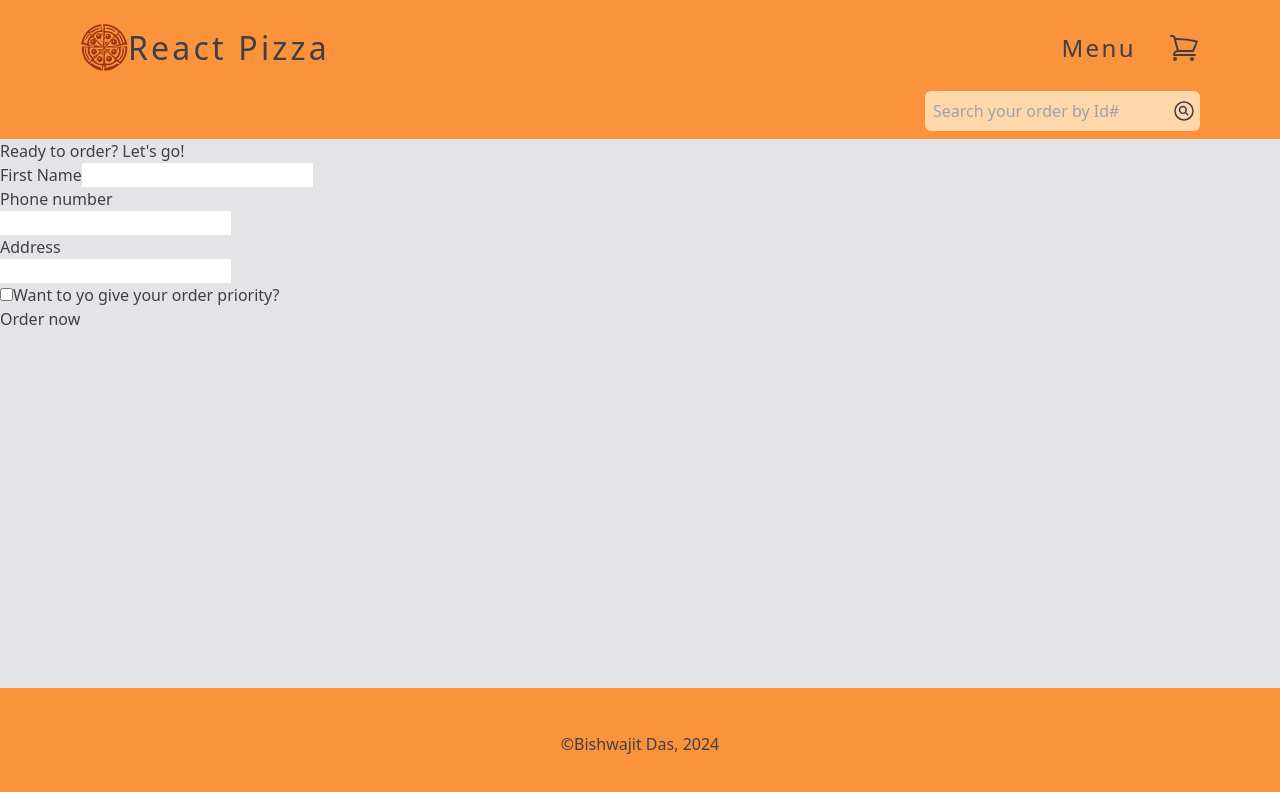
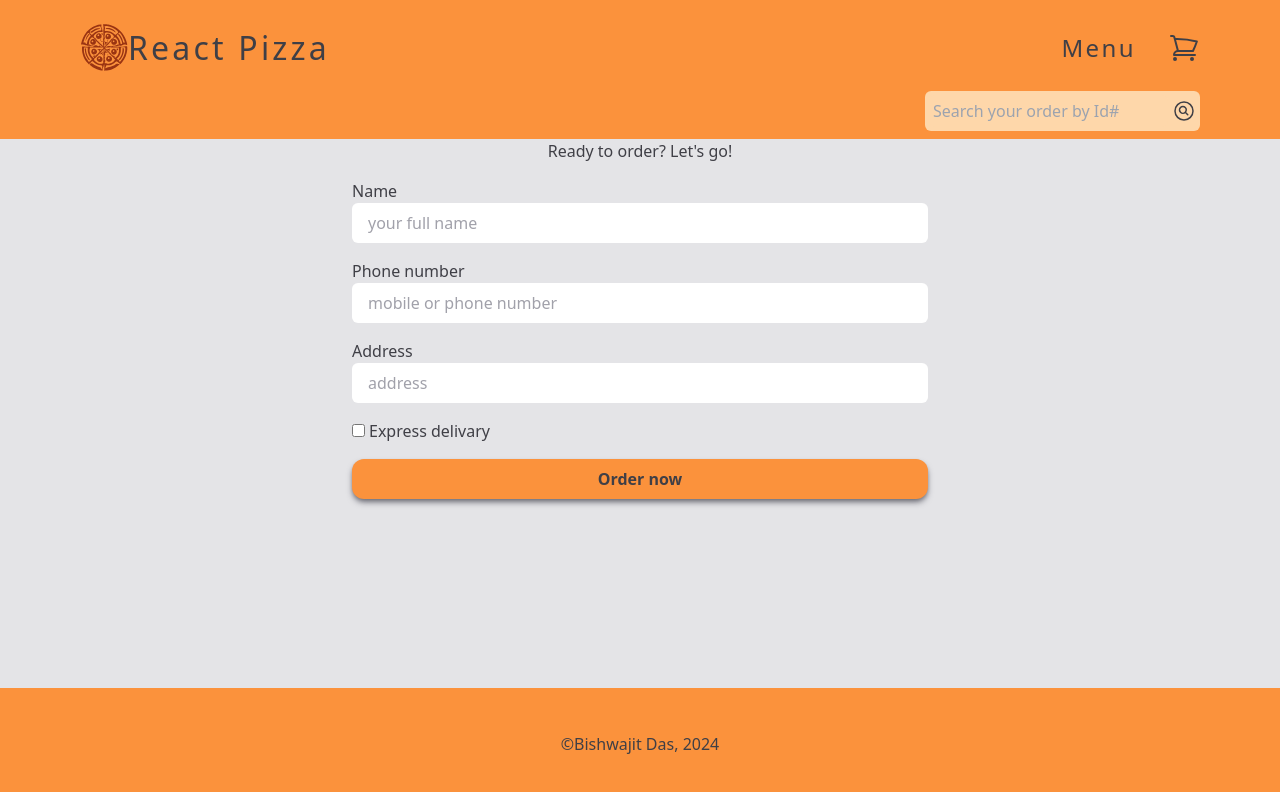
Before and after one commit to Bishwajitkuat/react_pizzas, a React (Vite) app: page /order/new in a window 1280 px wide. Shown: the top 792 px of the page. Built offline with nearby package versions, Linux system fonts and the light colour scheme.

Commit message:
CreateOrder component is being styled.

```diff
--- a/src/components/order/CreateOrder.tsx
+++ b/src/components/order/CreateOrder.tsx
@@ -33,49 +33,69 @@ export default function CreateOrder() {
   const cart = fakeCart;
 
   return (
-    <div>
+    <div className="mx-auto flex w-[75%] flex-col items-center gap-4 md:w-[45%]">
       <h2>Ready to order? Let's go!</h2>
-
-      <Form action="/order/new" method="POST">
-        <div>
-          <label>First Name</label>
-          <input type="text" name="customer" required />
+      <Form className="grid w-full gap-4" action="/order/new" method="POST">
+        <div className="grid">
+          <label>Name</label>
+          <input
+            className="rounded-md px-4 py-2 outline-none placeholder:text-zinc-400 focus:ring-2 focus:ring-orange-400 focus:ring-opacity-30"
+            type="text"
+            name="customer"
+            placeholder="your full name"
+            required
+          />
         </div>
 
-        <div>
+        <div className="grid">
           <label>Phone number</label>
-          <div>
-            <input type="tel" name="phone" required />
-          </div>
-          {actionData?.phone && <p>{actionData.phone}</p>}
+          <input
+            className="rounded-md px-4 py-2 outline-none placeholder:text-zinc-400 focus:ring-2 focus:ring-orange-400 focus:ring-opacity-30"
+            placeholder="mobile or phone number"
+            type="tel"
+            name="phone"
+            required
+          />
+          {actionData?.phone && (
+            <p className="text-red-500">{actionData.phone}</p>
+          )}
         </div>
 
-        <div>
+        <div className="grid">
           <label>Address</label>
-          <div>
-            <input type="text" name="address" required />
-          </div>
+
+          <input
+            className="rounded-md px-4 py-2 outline-none placeholder:text-zinc-400 focus:ring-2 focus:ring-orange-400 focus:ring-opacity-30"
+            placeholder="address"
+            type="text"
+            name="address"
+            required
+          />
         </div>
 
         <div>
           <input
+            className="me-1 rounded-md accent-orange-400 outline-none ring-red-400 focus:ring-1"
             type="checkbox"
             name="priority"
             id="priority"
             // value={withPriority}
             // onChange={(e) => setWithPriority(e.target.checked)}
           />
-          <label htmlFor="priority">Want to yo give your order priority?</label>
+          <label htmlFor="priority">Express delivary</label>
         </div>
 
-        <div>
+        <div className="text-center">
           <input
             type="hidden"
             id="cart"
             name="cart"
             value={JSON.stringify(cart)}
           />
-          <button disabled={isSubmitting}>
+          <button
+            className="w-full rounded-xl bg-orange-400  px-4 py-2 font-semibold shadow-md shadow-zinc-500 outline-none duration-200 ease-in  hover:bg-orange-500 "
+            disabled={isSubmitting}
+          >
             {isSubmitting ? "Submitting....." : "Order now"}
           </button>
         </div>
```
